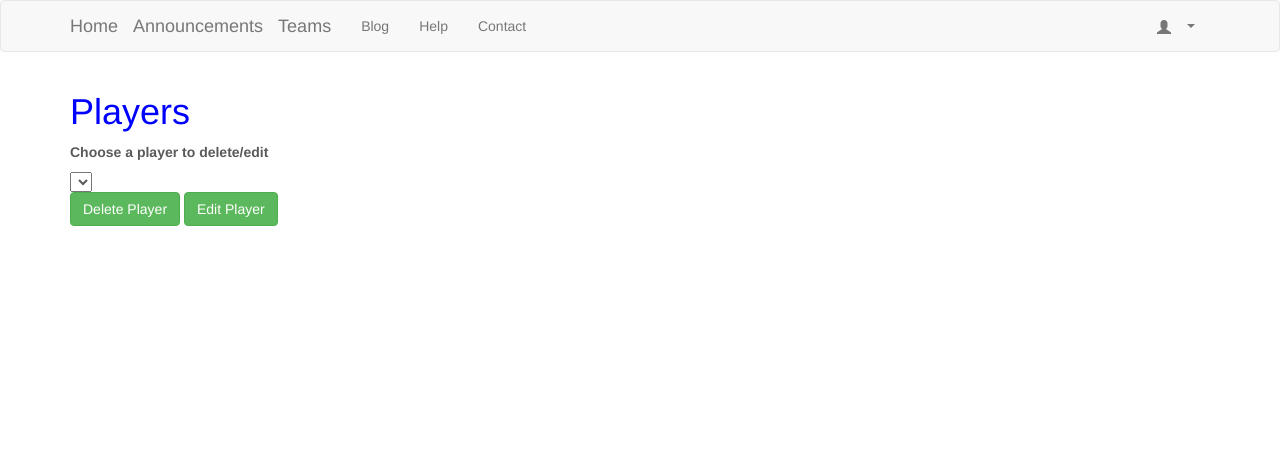
After one commit to dgreasi/Athletic-Team, a Django app: page /edit_players in a window 1280 px wide. The commit adds this page. Shown: the top 466 px of the page. Run offline with Django 3.2, Linux system fonts and the light colour scheme; data that the repository does not hold is empty; some libraries are stand-ins or nearby versions.

Commit message:
Fixed Player ,now you can add,edit,delete a player

```diff
--- /dev/null
+++ b/AthleticTeam/AthleticTeamApp/templates/player/edit_players.html
@@ -0,0 +1,30 @@
+{% extends "container.html" %}
+
+{% block head %}
+{% load staticfiles %}
+    <title>ShowAll</title>
+    <link rel="stylesheet" type="text/css" href="{% static 'css/style.css' %}" />
+    <link rel="stylesheet" type="text/css" href="{% static 'css/carousel.css' %}" />
+{% endblock %}
+
+{% block container %}
+<h1>Players</h1>
+<p><b>Choose a player to delete/edit</b></p>
+    <form action="{% url 'AthleticTeamApp:edit_a_player' %}" method="post">
+        <!-- delete one of ur players -->
+        {% csrf_token %}
+        <select name="player">
+        {% for player in players_list %}
+            <option value="{{ player.id }}">
+            {{ player.first_name}}
+            </option>
+        {% endfor %}
+        </select>
+
+        <div class="margin-top-small">
+            {% if error_message %}<p><strong>{{ error_message }}</strong></p>{% endif %}
+            <input type="submit" name="delete" value="Delete Player" class="btn btn-success" />
+            <input type="submit" name="edit" value="Edit Player" class="btn btn-success" />
+        </div>
+    </form>
+{% endblock %}
--- a/AthleticTeam/AthleticTeamApp/urls.py
+++ b/AthleticTeam/AthleticTeamApp/urls.py
@@ -5,8 +5,7 @@ from . import views
 urlpatterns = [
     url(r'^coachingStaffMembers$', views.ShowCoachingStaffMembers.as_view(), name='ShowCoachingStaffMembers'),
     url(r'^coachingStaffMember/(?P<pk>[0-9]+)$', views.ShowCoachingStaffMember.as_view(), name='ShowCoachingStaffMember'),
-    url(r'^players$', views.ShowPlayers.as_view(), name='ShowPlayers'),
-    url(r'^player/(?P<pk>[0-9]+)$', views.ShowPlayer.as_view(), name='ShowPlayer'),
+
     url(r'^matches$', views.ShowMatches.as_view(), name='ShowMatches'),
     url(r'^match/(?P<pk>[0-9]+)', views.ShowMatch.as_view(), name='ShowMatch'),
 
@@ -16,11 +15,22 @@ urlpatterns = [
     url(r'^edit_a_team$', views.edit_a_team, name='edit_a_team'),
     url(r'^EditTeam/(?P<pk>[0-9]+)$', views.EditTeam.as_view(), name='EditTeam'),
     url(r'^(?P<team_id>[0-9]+)/edit/$', views.edit, name='edit'),
-    #url(r'^(?P<announcement_id>[0-9]+)/edit_announce/$', views.edit_announce, name='edit_announce'),
-    url(r'^add_players$', views.add_players, name='add_players'),
     url(r'^team/(?P<pk>[0-9]+)$', views.ShowTeam.as_view(), name='ShowTeam'),
-	url(r'^home/$', views.HomeView.as_view(), name='home'),
-	url(r'^$', views.IndexView.as_view(), name='index'),
+
+    url(r'^players$', views.ShowPlayers.as_view(), name='ShowPlayers'),
+    url(r'^player/(?P<pk>[0-9]+)$', views.ShowPlayer.as_view(), name='ShowPlayer'),
+    url(r'^edit_players$', views.edit_players.as_view(), name='edit_players'),
+    url(r'^create_a_player$', views.create_a_player, name='create_a_player'),
+    url(r'^create_player$', views.create_player.as_view(), name='create_player'),
+    url(r'^edit_a_player$', views.edit_a_player, name='edit_a_player'),
+    url(r'^EditPlayer/(?P<pk>[0-9]+)$', views.EditPlayer.as_view(), name='EditPlayer'),
+    url(r'^(?P<player_id>[0-9]+)/edit_player/$', views.edit_player, name='edit_player'),
+
+
+
+
+    url(r'^home/$', views.HomeView.as_view(), name='home'),
+    url(r'^$', views.IndexView.as_view(), name='index'),
     url(r'^login/$', views.login_user, name='login_user'),
     url(r'^logout/$', views.logout_view, name='logout'),
     url(r'^about/$', views.AboutUs.as_view(), name='about'),
--- a/AthleticTeam/AthleticTeamApp/views.py
+++ b/AthleticTeam/AthleticTeamApp/views.py
@@ -25,24 +25,84 @@ class ShowCoachingStaffMember(generic.DetailView):
     model = CoachingStaffMember
     template_name = 'coaching_staff_member/show.html'
 
-
+##################
+# Players Views.
+##################
 class ShowPlayers(generic.ListView):
     model = Player
     template_name = 'player/showall.html'
     context_object_name = 'players_list'
 
-def add_players(request):
-    title = request.POST['title']
-    team = request.POST['team']
-    temp = Player(first_name = title,team_id = team)
-    temp.save()
+#def create_player(request):
+    #title = request.POST['title']
+    ##temp = Player(first_name = title,team_id = 22)
+   ##temp.save()
 
-    return HttpResponseRedirect(reverse('AthleticTeamApp:ShowPlayers'))
+    #return HttpResponseRedirect(reverse('AthleticTeamApp:ShowPlayers'))
 
 class ShowPlayer(generic.DetailView):
     model = Player
     template_name = 'player/show.html'
 
+
+class create_player(generic.ListView):
+    #title = request.POST['title']
+    #temp = Team(team_name=title)
+    #temp.save()
+    model = Team
+    template_name = 'player/create_player.html'
+    context_object_name = 'teams_list'
+
+class edit_players(generic.ListView):
+    model = Player
+    template_name = 'player/edit_players.html'
+    context_object_name = 'players_list'
+
+class EditPlayer(generic.DetailView):
+    model = Player
+    template_name = 'player/edit.html'
+
+
+def create_a_player(request):
+    p = Team.objects.all()
+    selected_team = get_object_or_404(Team, pk=request.POST['team'])
+    title = request.POST['title']
+    temp = Player(first_name = title,team_id = selected_team.id)
+    temp.save()
+
+    return HttpResponseRedirect(reverse('AthleticTeamApp:ShowPlayers'))
+
+def edit_a_player(request):
+    p = Player.objects.all()
+    selected_player = get_object_or_404(Player, pk=request.POST['player'])
+    if 'delete' in request.POST:
+      selected_player.delete()
+            ## Always return an HttpResponseRedirect after successfully dealing
+            ## with POST data. This prevents data from being posted twice if a
+            ## user hits the Back button.
+      return  HttpResponseRedirect(reverse('AthleticTeamApp:ShowPlayers'))
+    elif 'edit' in request.POST:
+      return HttpResponseRedirect(reverse('AthleticTeamApp:EditPlayer',args=(selected_player.id,)))
+
+def edit_player(request,player_id):
+    temp = get_object_or_404(Player, pk=player_id)
+
+    title = request.POST['title']
+    #text = request.POST['text']
+
+    temp.first_name = title
+    ##temp.announcement_text = text
+    #temp.pub_date = timezone.now()
+    temp.save()
+
+    return HttpResponseRedirect(reverse('AthleticTeamApp:ShowPlayers'))
+
+    #return HttpResponseRedirect(reverse('AthleticTeamApp:ShowTeams'))
+
+
+##################
+# Matches Views.
+##################
 
 class ShowMatches(generic.ListView):
     model = Match
@@ -53,8 +113,9 @@ class ShowMatch(generic.DetailView):
     model = Match
     template_name = 'match/show.html'
 
-
-# Create your views here.
+##################
+# Teams Views.
+##################
 class ShowTeams(generic.ListView):
     model = Team
     template_name = 'team/showall.html'
@@ -75,26 +136,17 @@ class edit_team(generic.ListView):
     template_name = 'team/edit_team.html'
     context_object_name = 'team_players_list'
 
-
 def edit_a_team(request):
     p = Team.objects.all()
-    try:
-        selected_team = get_object_or_404(Team, pk=request.POST['team'])
-    except (KeyError, Teams.DoesNotExist):
-        ## Redisplay the delete Announcement form.
-        return render(request, 'announcementsApp/myannouncements.html', {
-            'announcement': p,
-            'error_message': "You didn't select an Announcement.",
-        })
-    else:
-        if 'delete' in request.POST:
-            selected_team.delete()
+    selected_team = get_object_or_404(Team, pk=request.POST['team'])
+    if 'delete' in request.POST:
+      selected_team.delete()
             ## Always return an HttpResponseRedirect after successfully dealing
             ## with POST data. This prevents data from being posted twice if a
             ## user hits the Back button.
-            return  HttpResponseRedirect(reverse('AthleticTeamApp:ShowTeams'))
-        elif 'edit' in request.POST:
-	    return HttpResponseRedirect(reverse('AthleticTeamApp:EditTeam',args=(selected_team.id,)))
+      return  HttpResponseRedirect(reverse('AthleticTeamApp:ShowTeams'))
+    elif 'edit' in request.POST:
+      return HttpResponseRedirect(reverse('AthleticTeamApp:EditTeam',args=(selected_team.id,)))
 
 class EditTeam(generic.DetailView):
     model = Team
```
Also changed, not shown: AthleticTeam/AthleticTeamApp/templates/player/create_player.html (added, +32 -0 lines), AthleticTeam/AthleticTeamApp/templates/player/edit.html (added, +24 -0 lines), AthleticTeam/AthleticTeamApp/templates/player/showall.html (+6 -10 lines), 3 other files.
